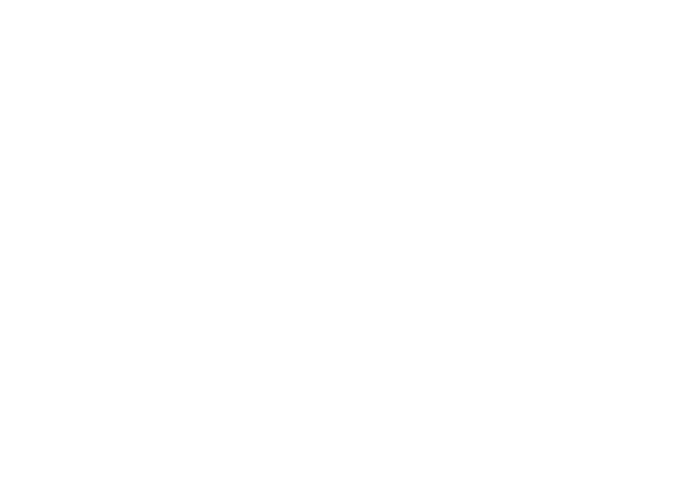
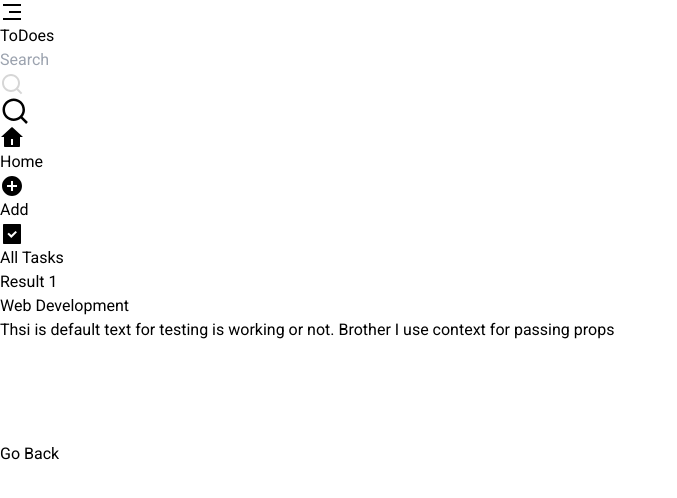
Before and after one commit to prashantkumarpro/ToDoWebApp, a React (Vite) app: page /Result/1 in a window 1280 px wide. Before the commit this address had no page. Shown: the top 498 px of the page, without its empty margins (0-677 px from the left). Built offline with nearby package versions, Linux system fonts and the light colour scheme.

Commit message:
Search Functionality

```diff
--- a/src/Root.jsx
+++ b/src/Root.jsx
@@ -6,6 +6,8 @@
 import { Home } from './components/Home'
 import MobileSearch from './components/MobileSearch'
 import Result from './components/Result'
+import EditPage from './components/EditPage'
+
 
 
 const Root = () => {
@@ -13,10 +15,11 @@
         <BrowserRouter>
             <Routes>
                 <Route path='/' element={<Layout />}>
+                    <Route path='/' element={<Home />} />
                     <Route path='createTask' element={<CreateTask />} />
                     <Route path='allTask' element={<Task />} />
-                    <Route path='/' element={<Home />} />
-                    <Route path='/taskId' element={<Result />} />
+                    <Route path='/EditTask' element={<EditPage />} />
+                    <Route path='/Result/:searchQuery' element={<Result />} />
                 </Route>
                 <Route path='/Search' element={<MobileSearch />} />
             </Routes>
--- a/src/components/Buttons/Edit.jsx
+++ b/src/components/Buttons/Edit.jsx
@@ -1,12 +1,20 @@
 import React from 'react'
+import { useNavigate } from 'react-router-dom'
 
 const Edit = () => {
+    const navigate = useNavigate()
+    const handelEdit = () => {
+        console.log('Edit button is')
+        navigate(`/EditTask`)
+    }
     return (
-        <div>
-            <div className="edit cursor-pointer">
-                <svg xmlns="http://www.w3.org/2000/svg" viewBox="0 0 24 24" width="24" height="24" fill="currentColor"><path d="M16.7574 2.99677L9.29145 10.4627L9.29886 14.7098L13.537 14.7024L21 7.23941V19.9968C21 20.5491 20.5523 20.9968 20 20.9968H4C3.44772 20.9968 3 20.5491 3 19.9968V3.99677C3 3.44448 3.44772 2.99677 4 2.99677H16.7574ZM20.4853 2.09727L21.8995 3.51149L12.7071 12.7039L11.2954 12.7063L11.2929 11.2897L20.4853 2.09727Z"></path></svg>
-            </div>
+
+        <div
+            onClick={handelEdit}
+            className="edit cursor-pointer">
+            <svg xmlns="http://www.w3.org/2000/svg" viewBox="0 0 24 24" width="24" height="24" fill="currentColor"><path d="M16.7574 2.99677L9.29145 10.4627L9.29886 14.7098L13.537 14.7024L21 7.23941V19.9968C21 20.5491 20.5523 20.9968 20 20.9968H4C3.44772 20.9968 3 20.5491 3 19.9968V3.99677C3 3.44448 3.44772 2.99677 4 2.99677H16.7574ZM20.4853 2.09727L21.8995 3.51149L12.7071 12.7039L11.2954 12.7063L11.2929 11.2897L20.4853 2.09727Z"></path></svg>
         </div>
+
     )
 }
 
--- /dev/null
+++ b/src/components/EditPage.jsx
@@ -0,0 +1,9 @@
+import React from 'react'
+
+const EditPage = () => {
+  return (
+    <div>EditPage</div>
+  )
+}
+
+export default EditPage
--- a/src/components/Home.jsx
+++ b/src/components/Home.jsx
@@ -6,17 +6,17 @@
 
 export const Home = () => {
 
-    const { tasks } = useContext(toDoesContext)
+    const { tasks } = useContext(toDoesContext);
 
     return (
         <div className='home_container p-5'>
             <h1 className="text-2xl">Tasks</h1>
             <ul className='w-full max-w-[720px] h-[auto] bg-white shadow-lg p-4 mt-3 rounded-lg' >
-                {tasks.map(task => (
+                {tasks.map(({ id, title }) => (
                     <li
-                        key={task.id}
+                        key={id}
                         className='w-full h-auto bg-slate-100 flex items-center justify-between p-2 my-3 rounded-md cursor-pointer shadow-inner'>
-                        <h3 className="text-sm">{task.title}</h3>
+                        <h3 className="text-sm">{title}</h3>
                         <div className="flex items-center justify-center gap-5">
                             <Edit />
                             <Remove />
--- a/src/components/MobileSearch.jsx
+++ b/src/components/MobileSearch.jsx
@@ -1,17 +1,40 @@
-import React from 'react'
-import { Link } from 'react-router-dom'
+import React, { useState } from 'react'
+import { Link, useNavigate } from 'react-router-dom'
+
 const MobileSearch = () => {
+    const [input, setInput] = useState('')
+
+    const navigate = useNavigate()
+
+
+    const handelSearch = () => {
+        navigate(`/Result/${input}`)
+        setInput('')
+    }
+    const handleKey = (e) => {
+        if (e.key === "Enter") {
+            handelSearch()
+        }
+    }
+
+
     return (
         <div className='w-full h-12 p-3 flex items-center gap-3 shadow-md'>
             <input
+                value={input}
+                onInput={(e) => setInput(e.target.value)}
+                onKeyDown={handleKey}
                 className='w-full border-gray-600 border-[1.5px] rounded-full py-[0.24rem] px-6 indent-4 outline-none'
                 type="text" placeholder='search' />
-            <div className='absolute left-[18px] top-[12px] cursor-pointer'>
+            <div
+                onClick={handelSearch}
+                className='absolute left-[18px] top-[12px] cursor-pointer'>
                 <svg xmlns="http://www.w3.org/2000/svg" viewBox="0 0 24 24" width="24" height="24" fill="#3333"><path d="M18.031 16.6168L22.3137 20.8995L20.8995 22.3137L16.6168 18.031C15.0769 19.263 13.124 20 11 20C6.032 20 2 15.968 2 11C2 6.032 6.032 2 11 2C15.968 2 20 6.032 20 11C20 13.124 19.263 15.0769 18.031 16.6168ZM16.0247 15.8748C17.2475 14.6146 18 12.8956 18 11C18 7.1325 14.8675 4 11 4C7.1325 4 4 7.1325 4 11C4 14.8675 7.1325 18 11 18C12.8956 18 14.6146 17.2475 15.8748 16.0247L16.0247 15.8748Z"></path></svg>
             </div>
+
             <Link
-            to="/"
-            className='py-2 px-4 text-slate-700 cursor-pointer'
+                to="/"
+                className='py-2 px-4 text-slate-700 cursor-pointer'
             >Back</Link>
         </div>
     )
--- a/src/components/Result.jsx
+++ b/src/components/Result.jsx
@@ -1,8 +1,21 @@
 import React from 'react'
+import { Link, useParams } from 'react-router-dom'
+import { Task } from './Task'
 
 const Result = () => {
+  const { searchQuery } = useParams()
+
   return (
-    <div>Result</div>
+    <div className='flex  flex-col gap-6'>
+      <h1>Result {searchQuery}</h1>
+      <div>
+        <Task />
+      </div>
+
+      <Link
+        className='py-2 px-4 bg-slate-600 w-fit'
+        to='/'>Go Back</Link>
+    </div>
   )
 }
 
--- a/src/components/Search.jsx
+++ b/src/components/Search.jsx
@@ -1,23 +1,37 @@
-import React from 'react'
+import React, { useState } from 'react'
+import { useNavigate } from 'react-router-dom'
 
 const Search = () => {
+    const [input, setInput] = useState('')
+
+    const navigate = useNavigate()
+
 
     const handelSearch = () => {
-        console.log('enter key down')
+        navigate(`/Result/${input}`)
+        setInput('')
+    }
+    const handleKey = (e)=>{
+        if(e.key === "Enter"){
+            handelSearch()
+        }
     }
 
     return (
         <div className='search_box'>
             <input
+                value={input}
+                onInput={(e) => setInput(e.target.value)}
+                onKeyDown={handleKey}
                 className='w-full border-gray-600 border-[1.5px] rounded-full py-[0.34rem] px-6 indent-4 outline-none'
                 type="text" placeholder='search'
-                 />
+            />
             <div
                 onClick={handelSearch}
-
                 className='absolute left-[10px] top-[5px] cursor-pointer'>
                 <svg xmlns="http://www.w3.org/2000/svg" viewBox="0 0 24 24" width="24" height="24" fill="#3333"><path d="M18.031 16.6168L22.3137 20.8995L20.8995 22.3137L16.6168 18.031C15.0769 19.263 13.124 20 11 20C6.032 20 2 15.968 2 11C2 6.032 6.032 2 11 2C15.968 2 20 6.032 20 11C20 13.124 19.263 15.0769 18.031 16.6168ZM16.0247 15.8748C17.2475 14.6146 18 12.8956 18 11C18 7.1325 14.8675 4 11 4C7.1325 4 4 7.1325 4 11C4 14.8675 7.1325 18 11 18C12.8956 18 14.6146 17.2475 15.8748 16.0247L16.0247 15.8748Z"></path></svg>
             </div>
+
 
         </div>
     )
```
